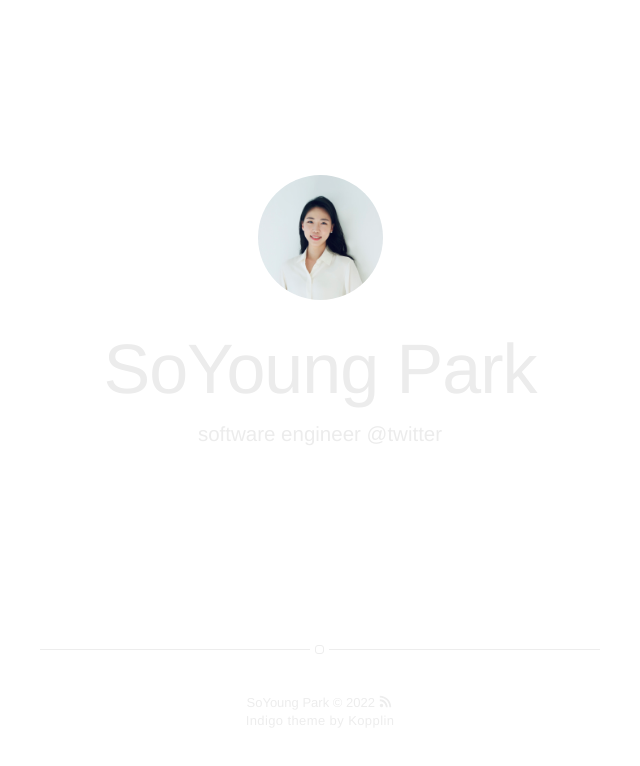
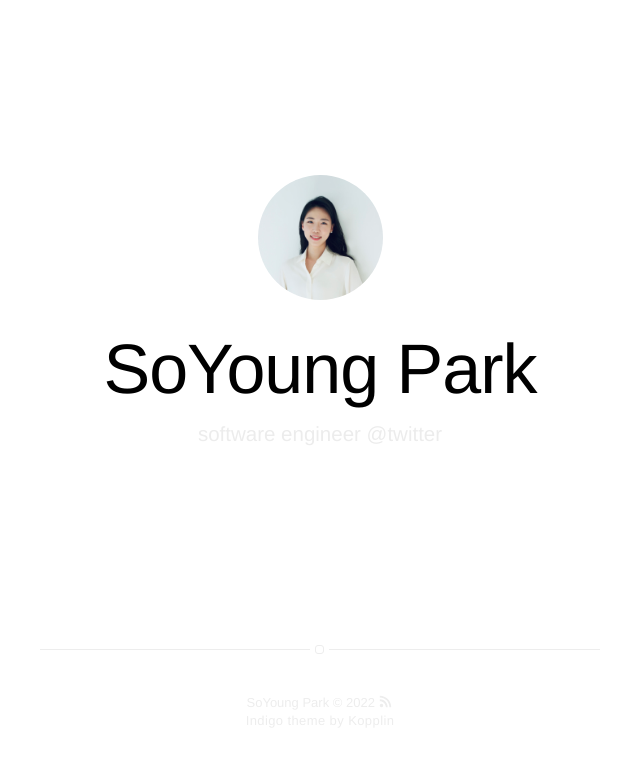
Before and after one commit to soyoungpark/soyoungpark.github.io, a Jekyll site: the page built from index.html, in a window 1280 px wide. Shown: the top 766 px of the page, without its empty margins (320-960 px from the left). Built offline with Jekyll 4.4.1, drawn with Linux system fonts in a browser that asks for light colours.

Commit message:
Update header.html

```diff
--- a/_includes/header.html
+++ b/_includes/header.html
@@ -18,7 +18,7 @@
         {% endif %}
 
         {% if page.title == "Home" %}
-        <h1 class="title" style="color:#ececec">{{ site.name }}</h1>
+        <h1 class="title">{{ site.name }}</h1>
         {% else %}
         <h1 class="title">{{ site.name }}</h1>
         {% endif %}
```
